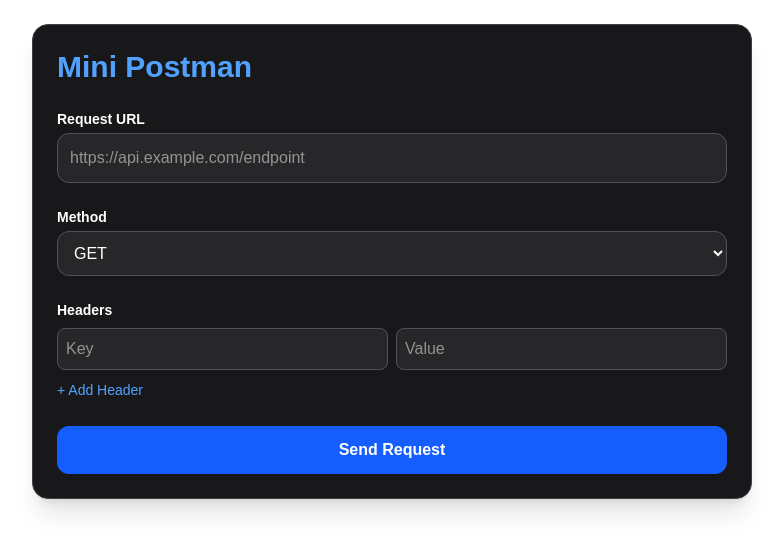
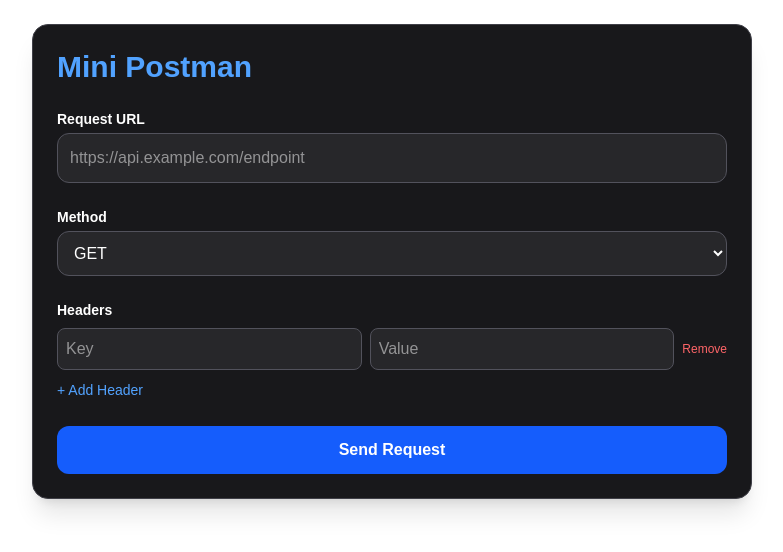
Before and after one commit to zappyz/Zapman, a Next.js app: page / in a window 1280 px wide. Shown: the top 552 px of the page, without its empty margins (248-1031 px from the left). Built offline with nearby package versions, Linux system fonts and the light colour scheme.

Commit message:
small fix: added the option to remove a header

```diff
--- a/src/app/page.tsx
+++ b/src/app/page.tsx
@@ -54,7 +54,11 @@ export default function HomePage() {
 
   const addHeaderField = () => setHeaders([...headers, { key: "", value: "" }]);
 
-  // Convert JSON object to XML string
+  const removeHeaderField = (index: number) => {
+    const newHeaders = headers.filter((_, i) => i !== index);
+    setHeaders(newHeaders);
+  };
+
   const jsonToXml = (obj: any, indent = ""): string => {
     let xml = "";
     for (const prop in obj) {
@@ -206,7 +210,7 @@ export default function HomePage() {
           <div>
             <label className="block mb-2 font-semibold text-sm">Headers</label>
             {headers.map((h, i) => (
-              <div key={i} className="flex gap-2 mb-2">
+              <div key={i} className="flex gap-2 mb-2 items-center">
                 <input
                   type="text"
                   placeholder="Key"
@@ -221,6 +225,13 @@ export default function HomePage() {
                   value={h.value}
                   onChange={(e) => updateHeader(i, "value", e.target.value)}
                 />
+                <button
+                  type="button"
+                  onClick={() => removeHeaderField(i)}
+                  className="text-red-400 text-xs hover:underline"
+                >
+                  Remove
+                </button>
               </div>
             ))}
             <button
```
